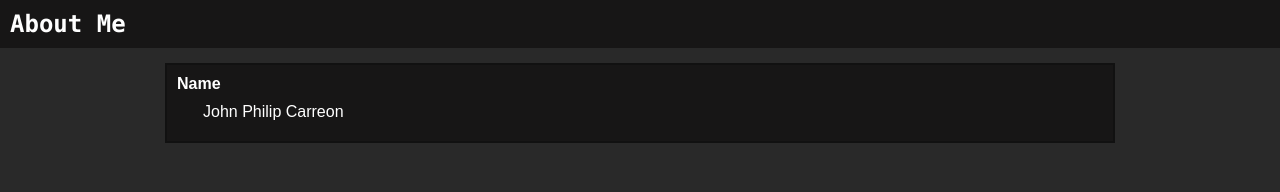
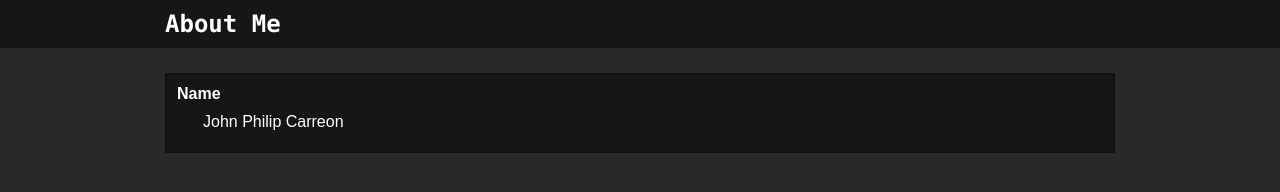
Before and after one commit to jpcarreon/jpcarreon.github.io, a plain HTML site: page index.html in a window 1280 px wide. Drawn offline with Linux system fonts and the light colour scheme.

Commit message:
Updated Header margin to auto

```diff
--- a/style.css
+++ b/style.css
@@ -20,7 +20,7 @@
 	max-width:950px;
 	padding:25px 0 0;
 	border:none;
-	margin:-10px auto 0;
+	margin:0 auto;
 	background:#292929;
 }
 
@@ -49,8 +49,12 @@ p.indent {
 }
 
 h1.title {
+	width: 950px;
+	min-width:950px;
+	max-width: 950px;
+	padding: 10px;
+	margin: 0 auto;
+
 	font-family: "Lucida Console", "Courier New", monospace;
 	font-size:x-large;
-
-	padding:10px;
 }
```
Also changed, not shown: 1 other file.
